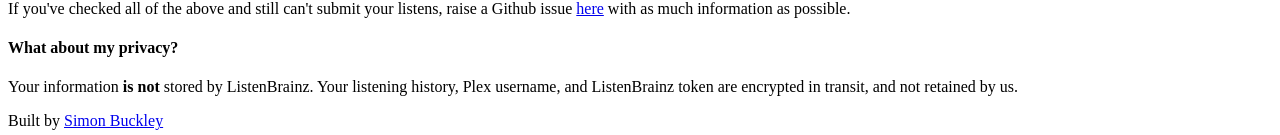
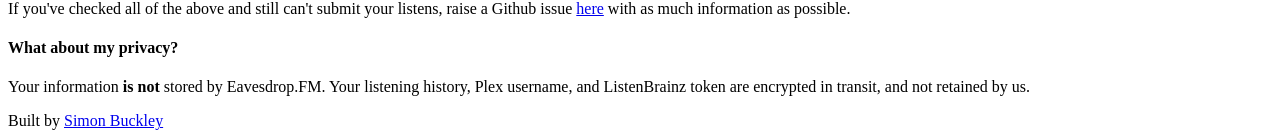
Before and after one commit to simonxciv/eavesdrop.fm, a Svelte app: page / in a window 1280 px wide. Shown: the part 1229-1364 px from the top of the page. Built offline with nearby package versions, Linux system fonts and the light colour scheme; the HTML template or start-up script is replaced by a standard one.

Commit message:
Fix typo in FAQ

```diff
--- a/src/App.svelte
+++ b/src/App.svelte
@@ -90,7 +90,7 @@
 				<p>If you've checked all of the above and still can't submit your listens, raise a Github issue <a title="Eavesdrop.FM on Github" href="https://github.com/simonxciv/eavesdrop.fm">here</a> with as much information as possible.</p>
 
 				<h4>What about my privacy?</h4>
-				<p>Your information <strong>is not</strong> stored by ListenBrainz. Your listening history, Plex username, and ListenBrainz token are encrypted in transit, and not retained by us.</p>
+				<p>Your information <strong>is not</strong> stored by Eavesdrop.FM. Your listening history, Plex username, and ListenBrainz token are encrypted in transit, and not retained by us.</p>
 			</section>
 		</main>
 	</div>
```
Also changed, not shown: 1 other file (tests, documents, lock files or other folders).
